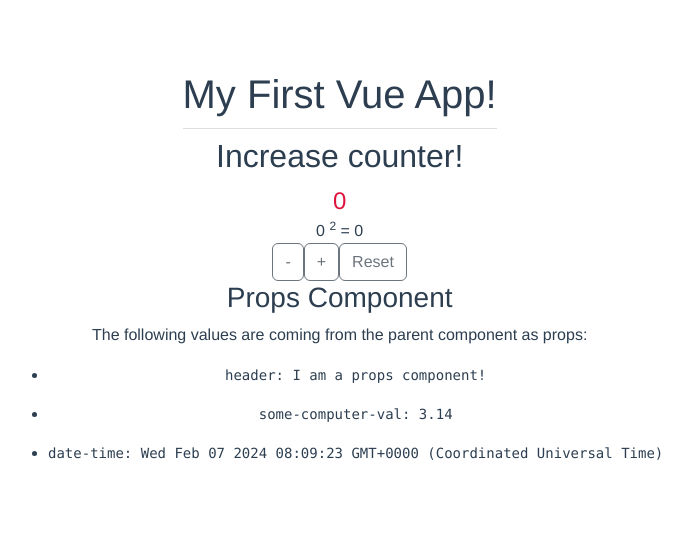
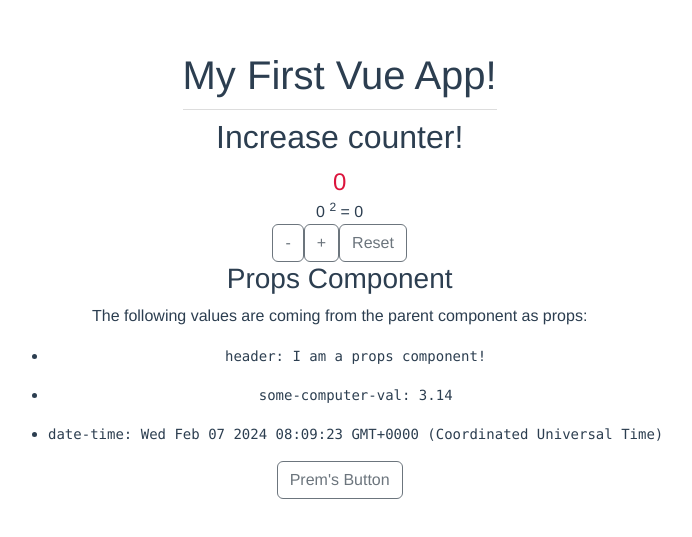
Before and after one commit to kapilpundit/vue-cli-app, a Vue app: page / in a window 1280 px wide. Shown: the part 155-692 px from the top of the page, without its empty margins (16-708 px from the left). Built offline with nearby package versions, Linux system fonts and the light colour scheme.

Commit message:
I added a button using the Button Component

```diff
--- a/src/App.vue
+++ b/src/App.vue
@@ -14,6 +14,8 @@
       :date-time="dateTime"
     />
 
+    <ButtonComponent display-text="Prem's Button" />
+
     <!-- <input type="text" ref="name" />
     <button @click="handleClick">Click Me</button> -->
 
@@ -25,6 +27,7 @@
 import SquaredComponent from './components/SquaredComponent.vue';
 import ButtonControlsComponent from './components/ButtonControlsComponent.vue';
 import PropsComponent from "./components/PropsComponent.vue";
+import ButtonComponent from './components/Button.vue'
 
 export default {
   name: 'App',
@@ -32,7 +35,8 @@
     CounterComponent,
     SquaredComponent,
     ButtonControlsComponent,
-    PropsComponent
+    PropsComponent,
+    ButtonComponent
   },
   data() {
     return {
```
